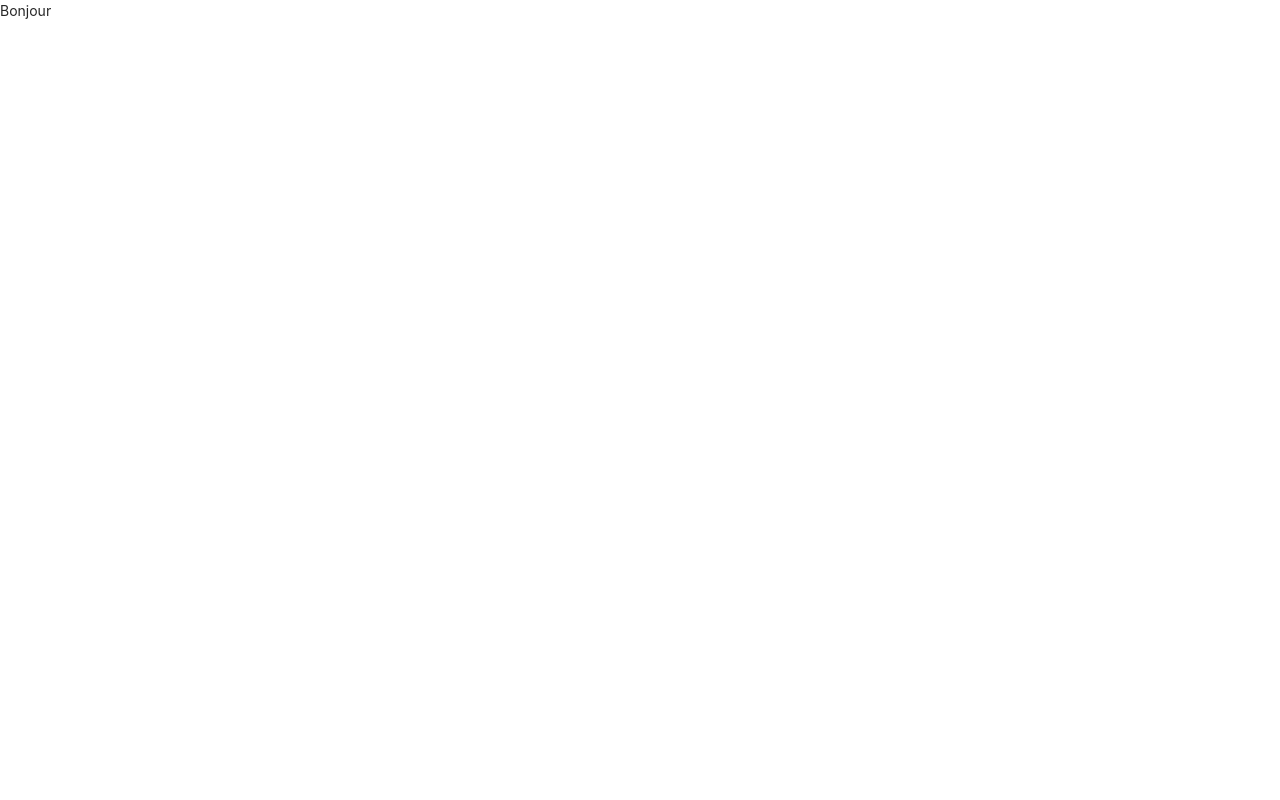
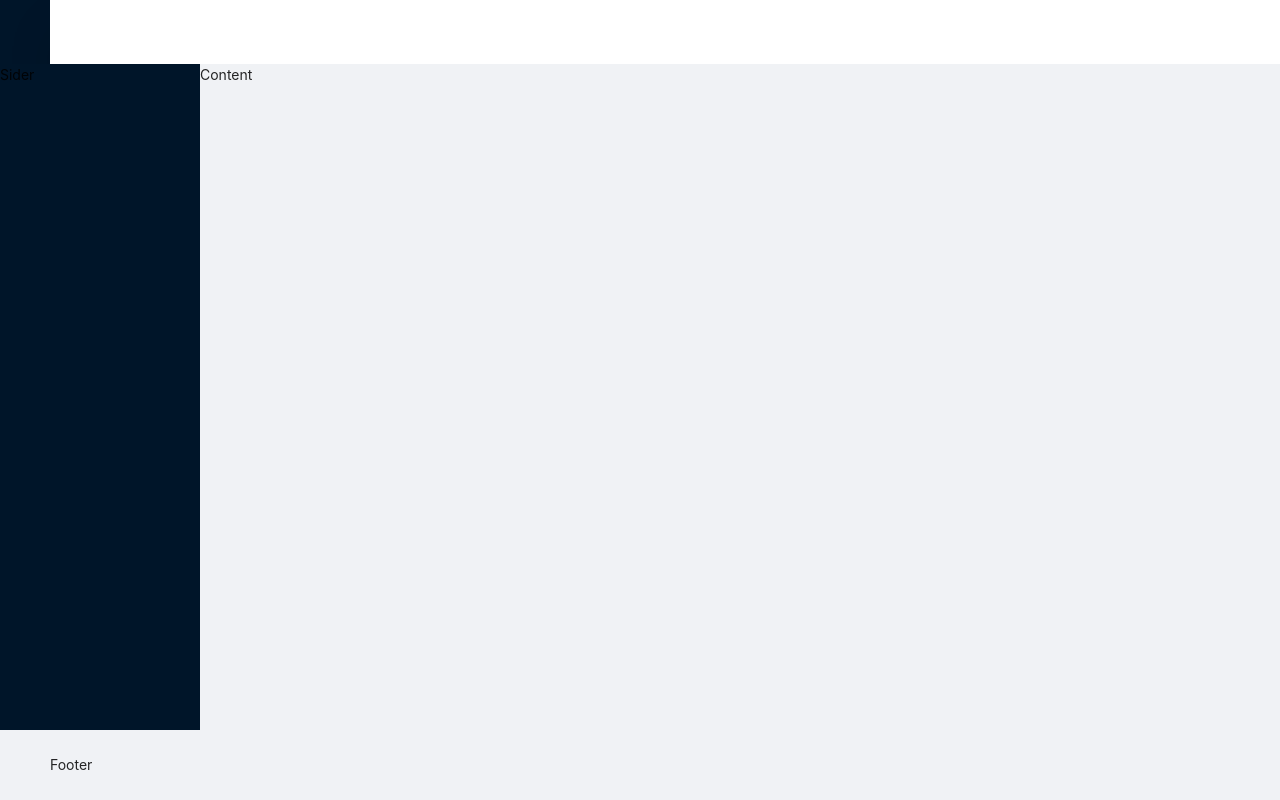
Before and after one commit to kalilBelgoumri/twitch_clone, a React (Create React App) app: page / in a window 1280 px wide. Built offline with nearby package versions, Linux system fonts and the light colour scheme.

Commit message:
add component search

```diff
--- a/package.json
+++ b/package.json
@@ -9,6 +9,7 @@
     "antd": "^4.19.3",
     "react": "^18.0.0",
     "react-dom": "^18.0.0",
+    "react-router-dom": "^6.2.2",
     "react-scripts": "5.0.0",
     "web-vitals": "^2.1.4"
   },
--- a/src/App.js
+++ b/src/App.js
@@ -1,5 +1,11 @@
+import Home from "./pages/Home";
+
 function App() {
-  return <div className="App">Bonjour</div>;
+  return (
+    <div className="App">
+      <Home />
+    </div>
+  );
 }
 
 export default App;
--- /dev/null
+++ b/src/components/Navbar.js
@@ -0,0 +1,7 @@
+import React from "react";
+
+function Navbar() {
+  return <div className="bg-white h-20 w-[100vw] shadow-2xl "></div>;
+}
+
+export default Navbar;
--- /dev/null
+++ b/src/components/Search.js
@@ -0,0 +1,19 @@
+import { Input, Space } from "antd";
+
+function Search() {
+  const { Search } = Input;
+  const onSearch = (value) => console.log(value);
+
+  return (
+    <div>
+      <Search
+        placeholder="input search text"
+        allowClear
+        onSearch={onSearch}
+        style={{ width: 200 }}
+      />
+    </div>
+  );
+}
+
+export default Search;
--- a/src/index.js
+++ b/src/index.js
@@ -3,7 +3,8 @@ import ReactDOM from "react-dom";
 import "./index.css";
 import App from "./App";
 import reportWebVitals from "./reportWebVitals";
-import "antd/dist/antd.css";
+import "antd/dist/antd.min.css";
+
 ReactDOM.render(
   <React.StrictMode>
     <App />
--- /dev/null
+++ b/src/pages/Home.js
@@ -0,0 +1,24 @@
+import React from "react";
+import { Layout } from "antd";
+import Navbar from "../components/Navbar";
+
+function Home() {
+  const { Header, Footer, Sider, Content } = Layout;
+
+  return (
+    <div className="h-screen flex flex-col overflow-hidden">
+      <Layout>
+        <Header>
+          <Navbar />
+        </Header>
+        <Layout>
+          <Sider>Sider</Sider>
+          <Content className="flex-1">Content</Content>
+        </Layout>
+        <Footer>Footer</Footer>
+      </Layout>
+    </div>
+  );
+}
+
+export default Home;
```
Also changed, not shown: 2 other files (tests, documents, lock files or other folders).
